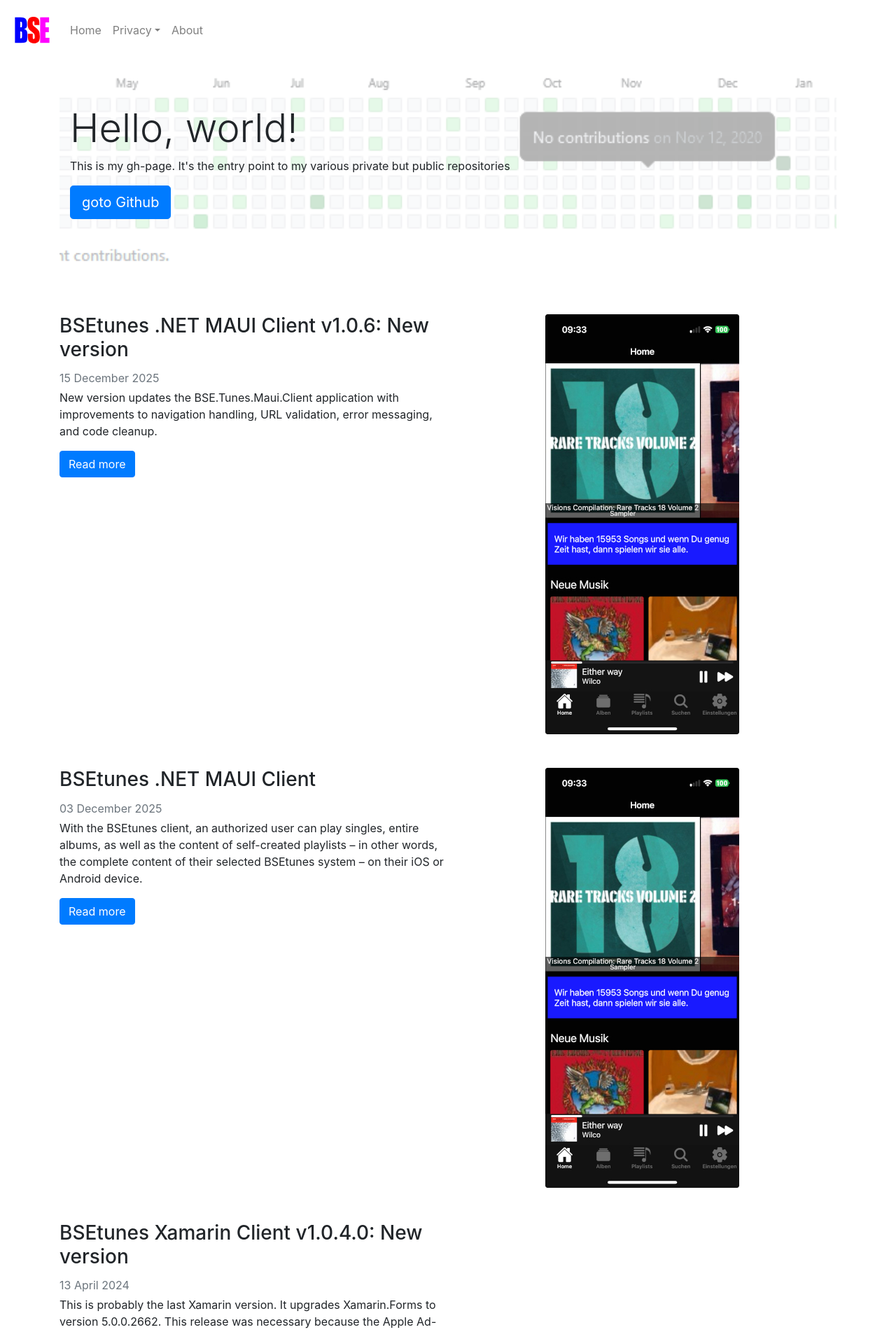
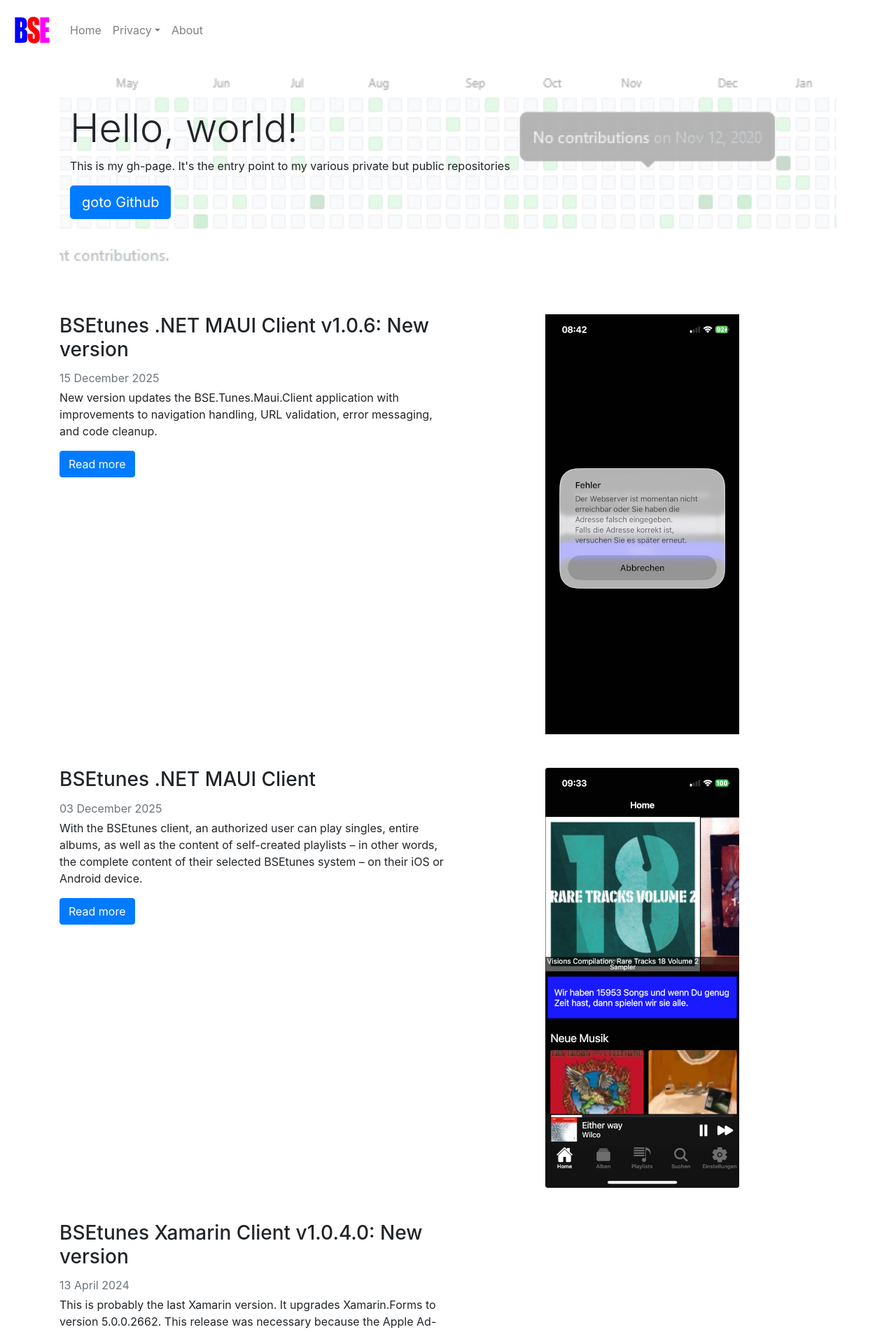
Before and after one commit to uwe-e/uwe-e.github.io, a Jekyll site: the page built from index.markdown, in a window 1280 px wide. Shown: the top 1903 px of the page at 70% size. Built offline with Jekyll 4.4.1, drawn with Linux system fonts in a browser that asks for light colours.

Commit message:
image added

```diff
--- a/_posts/2025-12-15-BSEtunes-maui-v106.markdown
+++ b/_posts/2025-12-15-BSEtunes-maui-v106.markdown
@@ -3,7 +3,7 @@ layout: default
 title:  "BSEtunes .NET MAUI Client v1.0.6: New version"
 date:   2025-12-15 07:35:12 +0200
 description: New version updates the BSE.Tunes.Maui.Client application with improvements to navigation handling, URL validation, error messaging, and code cleanup.
-image: /assets/images/content/bsetunes_maui/2025-12-03-BSEtunes-maui-v105/ios-homescreen.800.jpg
+image: /assets/images/content/bsetunes_maui/2025-12-15-BSEtunes-maui-v106/ios-error-message.jpg
 ---
 
 # {{ page.title}}
```
Also changed, not shown: assets/images/content/bsetunes_maui/2025-12-15-BSEtunes-maui-v106/ios-error-message.jpg (added).
